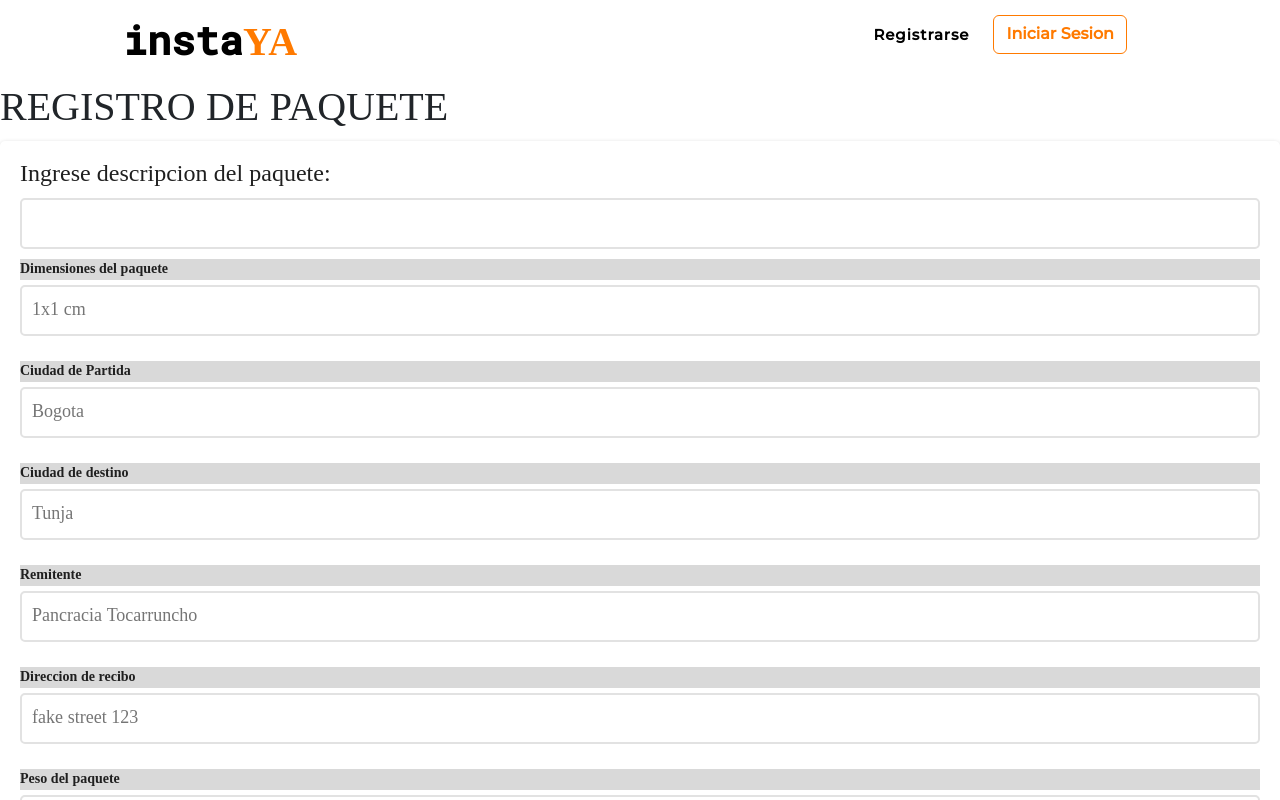
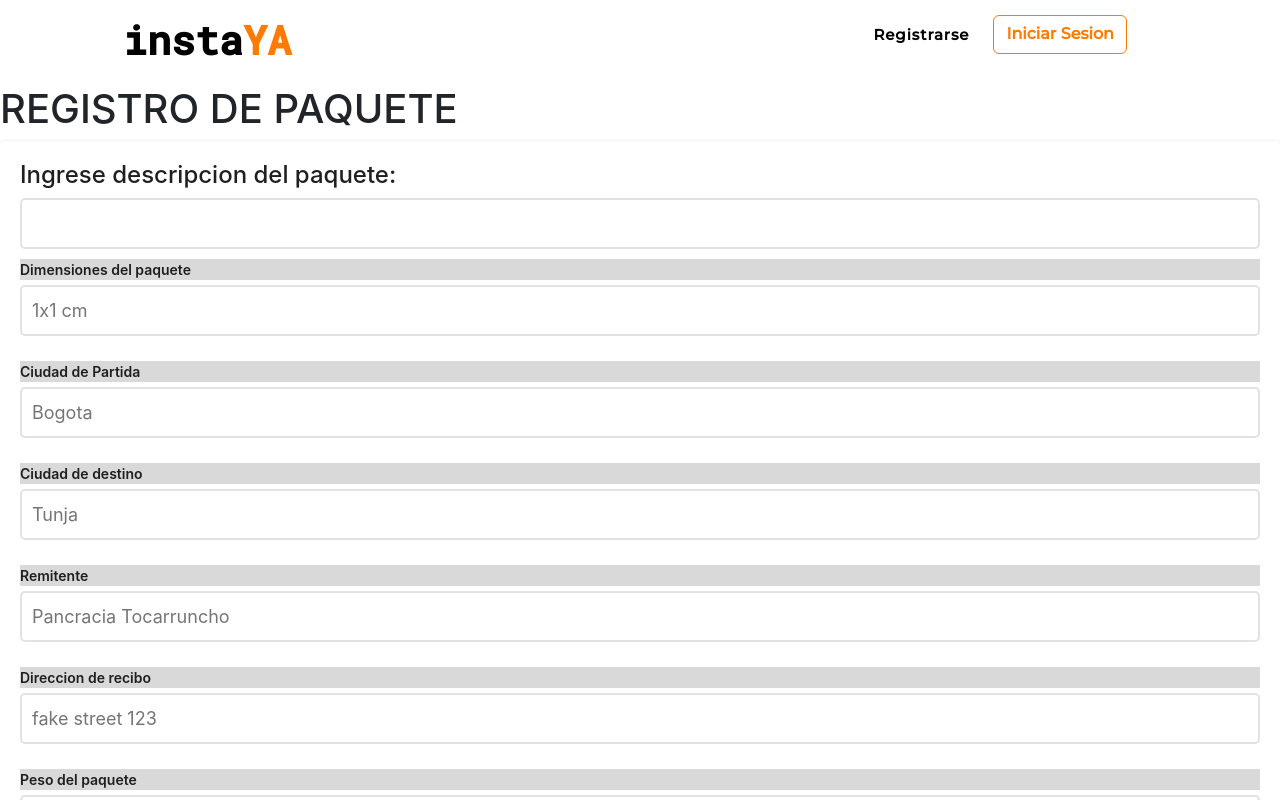
Before and after one commit to NicGual/instaya, a React (Create React App) app: page /registro-paquete in a window 1280 px wide. Shown: the top 800 px of the page. Built offline with nearby package versions, Linux system fonts and the light colour scheme.

Commit message:
error en css registro que afectab a home corregido

```diff
--- a/src/pages/registroPaquete/registroPaquete.css
+++ b/src/pages/registroPaquete/registroPaquete.css
@@ -3,7 +3,6 @@
 * {
   padding: 0px;
   margin: 0;
-  font-family: "Noto Serif Thai";
 }
 
 .contenedor {
```
